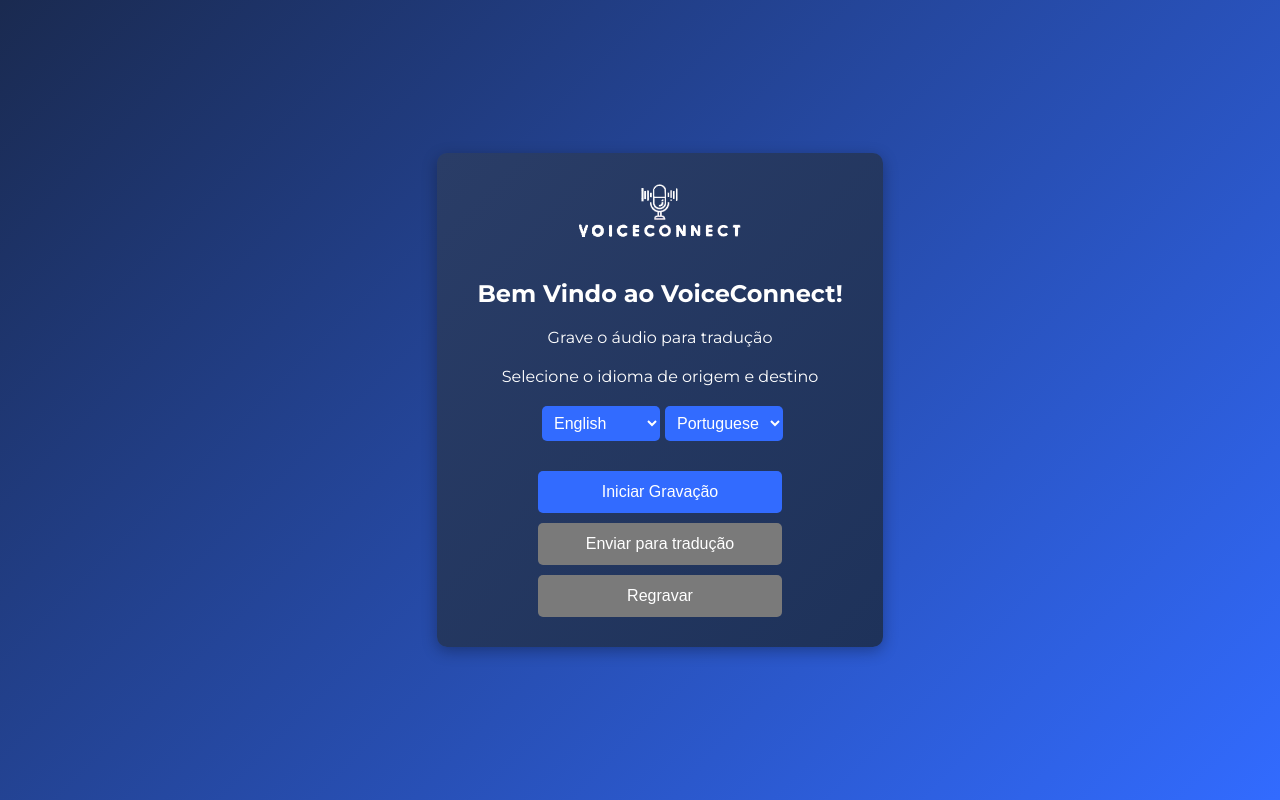
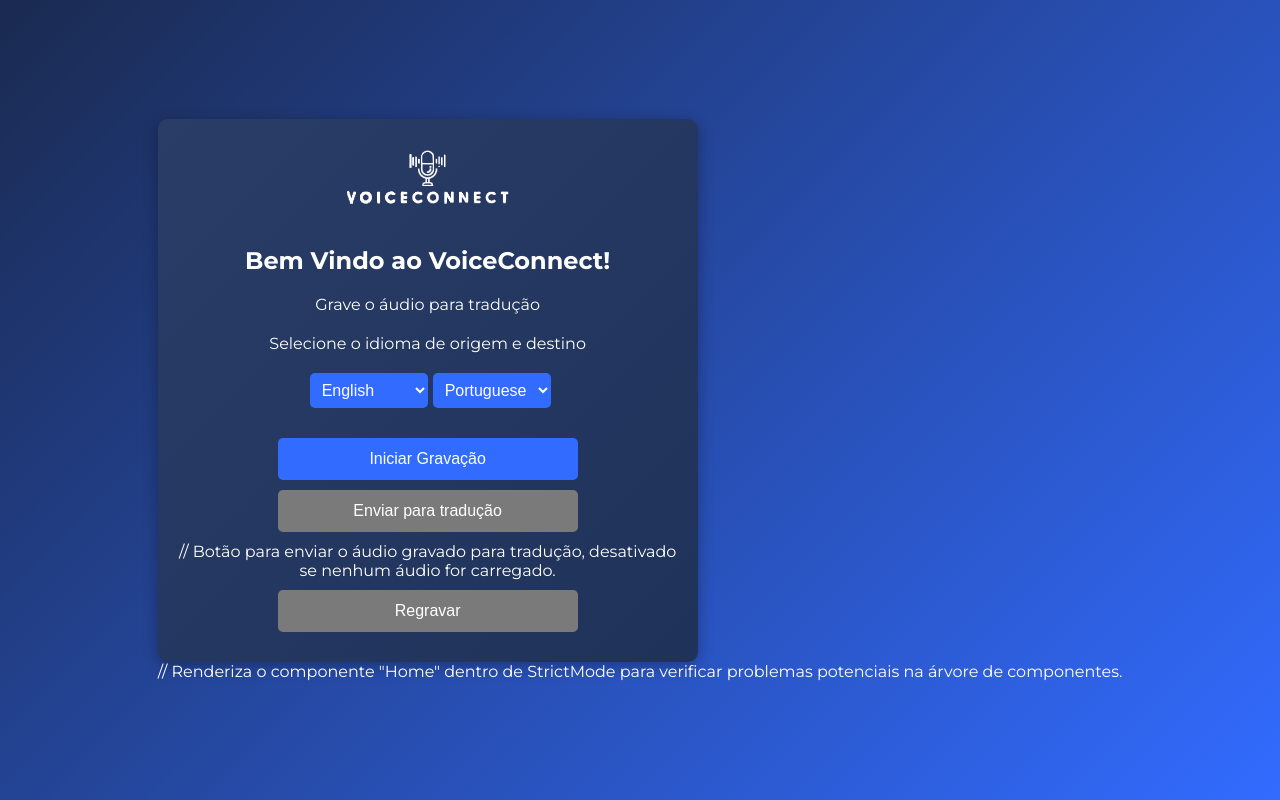
Before and after one commit to Gabix008/VoicceConnect, a React (Vite) app in the folder FrontEnd/: page / in a window 1280 px wide. Built offline with nearby package versions, Linux system fonts and the light colour scheme.

Commit message:
Comentários FrontEnd

```diff
--- a/FrontEnd/index.html
+++ b/FrontEnd/index.html
@@ -6,15 +6,20 @@
   <link rel="icon" type="image/svg" href="src/assets/translation_6036199.svg" />
   <meta name="viewport" content="width=device-width, initial-scale=1.0" />
   <title>Voice Connect</title>
+  <!-- Pré-conexão com o Google Fonts para otimizar o carregamento de fontes -->
   <link rel="preconnect" href="https://fonts.googleapis.com">
+  <!-- Conexão antecipada com o servidor de fontes, aumentando a eficiência do carregamento -->
   <link rel="preconnect" href="https://fonts.gstatic.com" crossorigin>
+  <!-- Importa a fonte Montserrat, usada para estilizar o texto no projeto -->
   <link href="https://fonts.googleapis.com/css2?family=Montserrat:ital,wght@0,100..900;1,100..900&display=swap"
     rel="stylesheet">
 </head>
 
 <body>
   <div id="root"></div>
+  <!-- Elemento onde o React irá renderizar o conteúdo do SPA (Single Page Application) -->
   <script type="module" src="/src/main.jsx"></script>
+  <!-- Importa o código principal do React, usando a sintaxe de módulos ES6 -->
 </body>
 
 </html>
--- a/FrontEnd/src/index.css
+++ b/FrontEnd/src/index.css
@@ -6,8 +6,11 @@ body {
   text-align: center;
   height: 100vh;
   display: flex;
+  /* Centraliza o conteúdo usando Flexbox */
   justify-content: center;
+  /* Alinha o conteúdo horizontalmente */
   align-items: center;
+  /* Alinha o conteúdo verticalmente */
 }
 
 .container {
@@ -16,6 +19,9 @@ body {
   padding: 20px;
   border-radius: 10px;
   background: linear-gradient(135deg, #2a3d67, #1e325a);
+  /* Aplica um gradiente elegante de azul no fundo */
   box-shadow: 0 4px 15px rgba(0, 0, 0, 0.3);
+  /* Adiciona uma sombra suave ao redor para profundidade */
   transition: background-color 0.3s ease-in-out;
+  /* Cria uma animação suave ao alterar a cor de fundo */
 }
--- a/FrontEnd/src/main.jsx
+++ b/FrontEnd/src/main.jsx
@@ -1,10 +1,10 @@
-import { StrictMode } from 'react'
-import { createRoot } from 'react-dom/client'
-import Home from './pages/home'
-import './index.css'
+import { StrictMode } from 'react' // O StrictMode é uma ferramenta usada no desenvolvimento para destacar potenciais problemas, como comportamentos obsoletos e efeitos colaterais indesejados.
+import { createRoot } from 'react-dom/client' // Função moderna usada para criar e gerenciar o ponto de montagem da aplicação React na árvore DOM.
+import Home from './pages/home' // Importa o componente principal "Home" da pasta de páginas, que será renderizado.
+import './index.css' // Importa os estilos globais aplicados em toda a aplicação.
 
 createRoot(document.getElementById('root')).render(
   <StrictMode>
-    <Home />
+    <Home /> // Renderiza o componente "Home" dentro de StrictMode para verificar problemas potenciais na árvore de componentes.
   </StrictMode>,
 )
--- a/FrontEnd/src/pages/home/index.jsx
+++ b/FrontEnd/src/pages/home/index.jsx
@@ -1,10 +1,10 @@
 import './style.css';
 import logo from '/src/assets/logovoiceconnectpng.png';
-import { useState, useRef, useEffect } from 'react';
+import { useState, useRef, useEffect } from 'react'; // Importa hooks fundamentais do React, como useState (gerenciamento de estado) e useRef (referências persistentes).
 import api from '../../services/api';
 // import {createFFmpeg} from '@ffmpeg/ffmpeg';
 function Home() {
-  const [loading, setLoading] = useState(false);
+  const [loading, setLoading] = useState(false); // Estado que gerencia se a aplicação está carregando.
   const [showPlayButton, setShowPlayButton] = useState(false);
   const [audioURL, setAudioURL] = useState(null);
   const [translatedAudioURL, setTranslatedAudioURL] = useState(null); // Para o áudio traduzido
@@ -18,12 +18,12 @@ function Home() {
   const [sourceLang, setSourceLang] = useState('en');
   const [targetLang, setTargetLang] = useState('pt');
   const [ChangedSelect, setChangedSelect] = useState(null);
-  const handleStartRecording = () => {
+  const handleStartRecording = () => { // Função que lida com o início da gravação de áudio. Usa a API de mídia do navegador para capturar o áudio.
     navigator.mediaDevices.getUserMedia({ audio: true }).then((stream) => {
       mediaRecorder.current = new MediaRecorder(stream);
       recordedChunks.current = [];
 
-      mediaRecorder.current.ondataavailable = (event) => {
+      mediaRecorder.current.ondataavailable = (event) => { // Captura os pedaços de áudio gravados e armazena em um array.
         if (event.data.size > 0) {
           recordedChunks.current.push(event.data);
         }
@@ -58,19 +58,19 @@ function Home() {
   };
 
 
-  const handleSubmit = () => {
+  const handleSubmit = () => { // Função que envia o arquivo de áudio para a API usando FormData.
     setLoading(true);
     const formData = new FormData();
     formData.append('audio', audioFile, 'audio.mp3');
     formData.append('sourceLang', sourceLang);
     formData.append('targetLang', targetLang);
 
-    api.post('/recognize', formData,{headers: {'Content-Type': 'multipart/form-data'}})
-    .then(async(response) => {
+    api.post('/recognize', formData, { headers: { 'Content-Type': 'multipart/form-data' } })
+      .then(async (response) => {
         if (response.data && response.data.path) {
           console.log('Resposta da API:', response);
           console.log('Dados da API:', response.data.path);
-     setTranslatedAudioURL(`http://localhost:5000/${response.data.path}?t=${new Date().getTime()}`);
+          setTranslatedAudioURL(`http://localhost:5000/${response.data.path}?t=${new Date().getTime()}`); // Atualiza o estado com a URL do áudio traduzido retornado pela API.
           console.log(translatedAudioURL)
           setIsSendFile(true)
         }
@@ -132,13 +132,13 @@ function Home() {
         <button
           onClick={isRecording ? handleStopRecording : handleStartRecording}
           className={`fileLabel ${isRecording ? 'recording' : ''}`}
-          style={isSendFile|| !buttonVisible? {display: 'none'} : {}}
+          style={isSendFile || !buttonVisible ? { display: 'none' } : {}}
         >
           {isRecording ? 'Parar Gravação' : 'Iniciar Gravação'}
         </button>
         {/* Botão de Enviar para Tradução */}
 
-        <button id="btnSubmit" onClick={handleSubmit} disabled={!audioURL} style={isSendFile? {display: 'none'} : {}} >Enviar para tradução </button>
+        <button id="btnSubmit" onClick={handleSubmit} disabled={!audioURL} style={isSendFile ? { display: 'none' } : {}} >Enviar para tradução </button> // Botão para enviar o áudio gravado para tradução, desativado se nenhum áudio for carregado.
 
         {/* Botão de Regravação */}
         <button onClick={handleReRecord} className="highlightButton" disabled={!audioURL}>Regravar</button>
```
Also changed, not shown: FrontEnd/src/pages/home/style.css (+10 -0 lines). Lines whose indentation alone changed are shown as unchanged.
